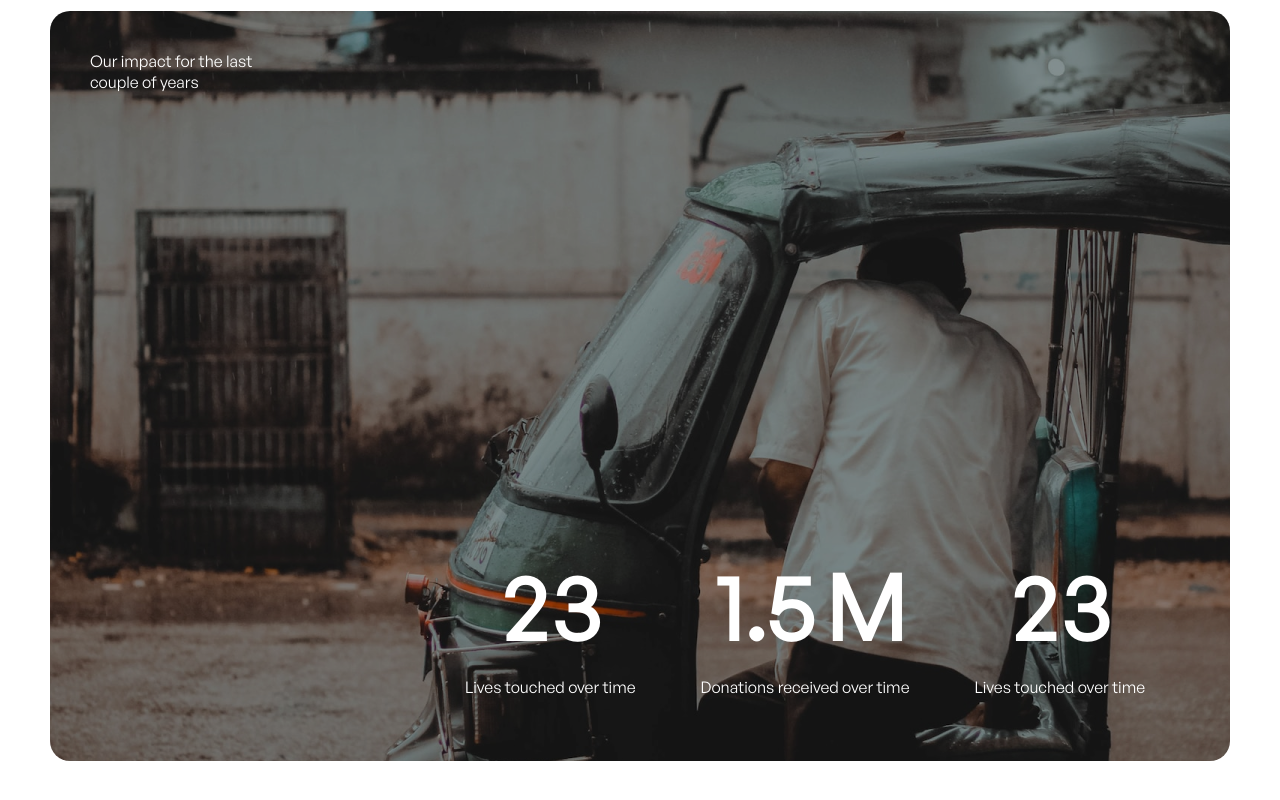
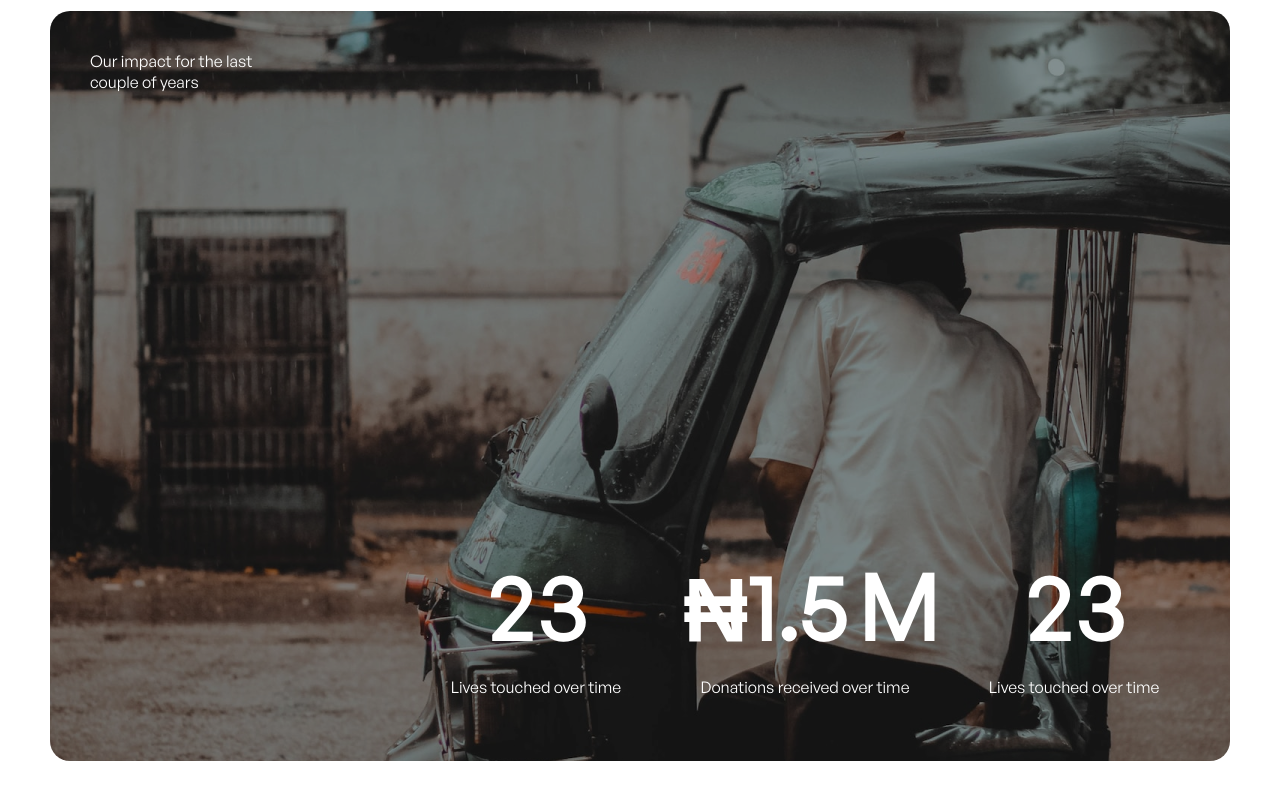
Before and after one commit to GainAfrica/bata4betterlife, a React (Vite) app: page / in a window 1280 px wide. Shown: the part 2454-3254 px from the top of the page. Built offline with nearby package versions, Linux system fonts and the light colour scheme.

Commit message:
adjustments

```diff
--- a/src/components/Impact.jsx
+++ b/src/components/Impact.jsx
@@ -11,7 +11,7 @@ function Impact() {
   const el = para.current;
   console.log(el);
   const numberArr = [1, 2, 3, 4, 2];
-  const decimalArr = [2.5, 3.5, 7.5, 4.5, 1.5];
+  const decimalArr = ["2.5", "₦3.5", 7.5, "₦4.5", "₦1.5"];
   const letterArr = ["A", "R", "Z", "M"];
 
   const numberEls = numberArr.map((num, idx) => {
```
